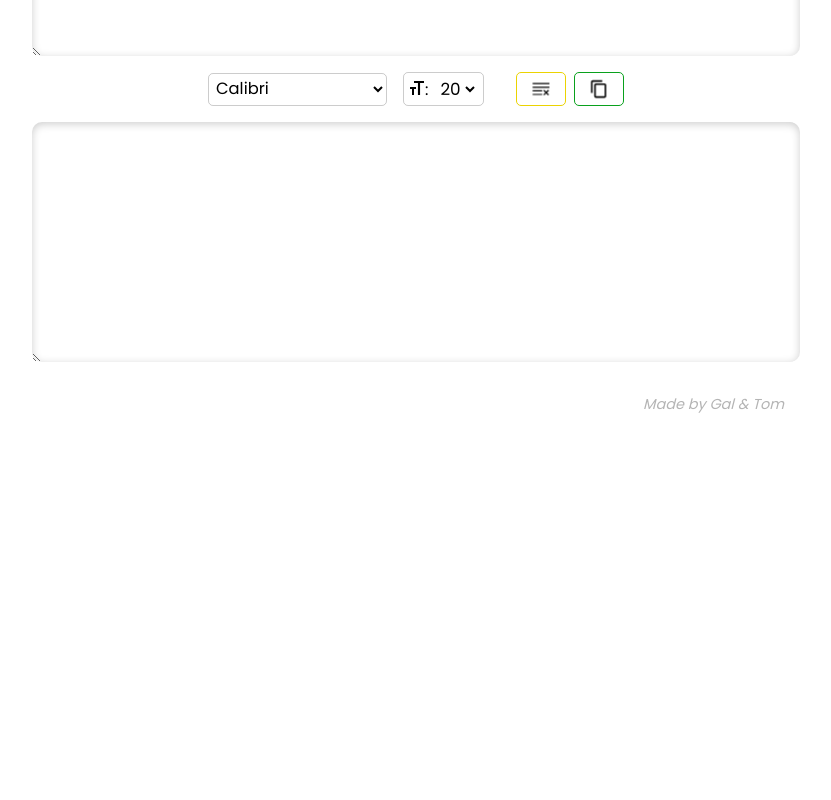
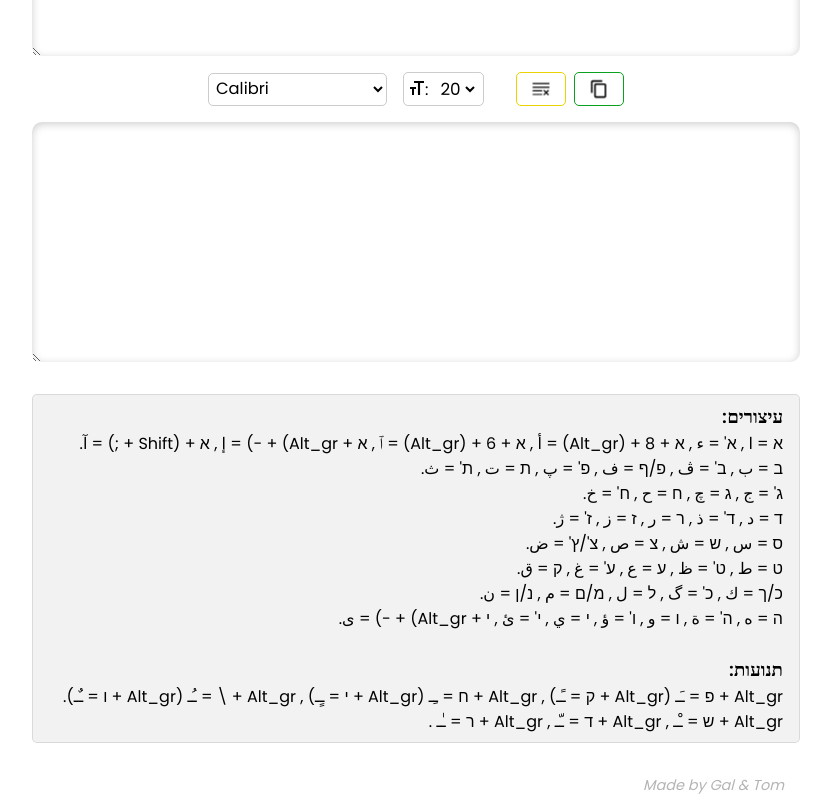
Before and after one commit to TomRossner/transcription-tool, a React (Create React App) app: page / in a window 1280 px wide. Shown: the part 436-1236 px from the top of the page, without its empty margins (224-1055 px from the left). Before the commit the page ends 855 px from the top, so only its background shows below. Built offline with nearby package versions, Linux system fonts and the light colour scheme; a web font is replaced by a local one.

Commit message:
Update and fix dictionary, add how-to-use section

```diff
--- a/src/App.js
+++ b/src/App.js
@@ -9,6 +9,8 @@ import './styles/main.styles.scss';
 import './styles/toggle-switch.styles.scss';
 import './styles/settings.styles.scss';
 import './styles/footer.styles.scss';
+import './styles/dictionary.styles.scss';
+import Dictionary from './components/Dictionary';
 
 function App() {
   const {theme, settingsTabOpen} = useContext(TranscriptContext);
@@ -20,6 +22,7 @@ function App() {
         <Header/>
         <Input/>
         <Output/>
+        <Dictionary/>
       <Footer/>
       </div>
     </div>
--- /dev/null
+++ b/src/components/Dictionary.js
@@ -0,0 +1,27 @@
+import React, { useContext } from 'react';
+import {TranscriptContext} from "../context/TranscriptContext"
+
+const Dictionary = () => {
+    const {theme} = useContext(TranscriptContext);
+  return (
+    <div className={theme === "dark" ? "dictionary-container dark" : "dictionary-container"}>
+        <div className="dictionary">
+            <h3>עיצורים:</h3>
+            <p>א = ا ,  א' = ء ,  א + Alt_gr) + 8) = أ ,  א + Alt_gr) + 6) = ٱ ,  א + Alt_gr) + -) = إ ,  א + (Shift + ;) = آ.</p>
+            <p>ב = ب ,  ב' = ڤ ,  פ/ף = ف ,  פ' = پ ,  ת = ت ,  ת' = ث.</p>
+            <p>ג' = ج ,  ג = چ ,  ח = ح ,  ח' = خ.</p>
+            <p>ד = د ,  ד' = ذ ,  ר = ر ,  ז = ز ,  ז' = ژ.</p>
+            <p>ס = س ,  ש = ش ,  צ = ص ,  צ'/ץ' = ض.</p>
+            <p>ט = ط ,  ט' = ظ ,  ע = ع ,  ע' = غ ,  ק = ق.</p>
+            <p>כ/ך = ك ,  כ' = گ ,  ל = ل ,  מ/ם = م ,  נ/ן = ن.</p>
+            <p>ה = ه ,  ה' = ة ,  ו = و ,  ו' = ؤ ,  י = ي ,  י' = ئ ,  י + Alt_gr) + -) = ى.</p>
+            <br></br>
+            <h3>תנועות:</h3>
+            <p>Alt_gr + פ = ـَـ (Alt_gr + ק = ـًـ) ,  Alt_gr + ח = ـِـ (Alt_gr + י = ـٍـ) ,  Alt_gr + \ = ـُـ (Alt_gr + ו = ـٌـ).</p>
+            <p>Alt_gr + ש = ـْـ ,  Alt_gr + ד = ـّـ ,  Alt_gr + ר = ـٰـ .</p>
+        </div>
+    </div>
+  )
+}
+
+export default Dictionary;
--- /dev/null
+++ b/src/styles/dictionary.styles.scss
@@ -0,0 +1,22 @@
+.dictionary-container{
+    border: 1px solid rgb(0, 0, 0, 0.1);
+    background-color: rgb(0, 0, 0, 0.05);
+    border-radius: 5px;
+
+    &.dark{
+        background-color: rgb(255, 255, 255, 0.8);
+        border: 1px solid rgb(255, 255, 255, 0.5);
+    }
+
+    h3{
+        color: black;
+        direction: rtl;
+        font-family: Heebo;
+    }
+
+    .dictionary{
+        overflow: hidden;
+        color: black;
+        padding: 0.5rem 1rem;
+    }
+}
--- a/src/styles/main.styles.scss
+++ b/src/styles/main.styles.scss
@@ -139,6 +139,7 @@ body{
     }
 
     #output{
+        margin-bottom: 1rem;
         &:focus-visible{
             scale: 1;
         }
--- a/src/utils/dictionary.js
+++ b/src/utils/dictionary.js
@@ -5,13 +5,13 @@ export const dictionary = {
 
     "י־": "ى",
 
-    "א*": "أ",
+    "א×": "أ",
 
-    "א_": "إ",
+    "א־": "إ",
 
-    "~": "آ",
+    "א~": "آ",
 
-    "א^": "ٱ",
+    "א֫": "ٱ",
 
     "ב": "ب",
 
@@ -45,9 +45,9 @@ export const dictionary = {
 
     "ן": "ن",
 
-    "כ''": "گ",
+    "כ'": "گ",
 
-    "פ''": "پ",
+    "פ'": "پ",
 
     "ר": "ر",
 
```
